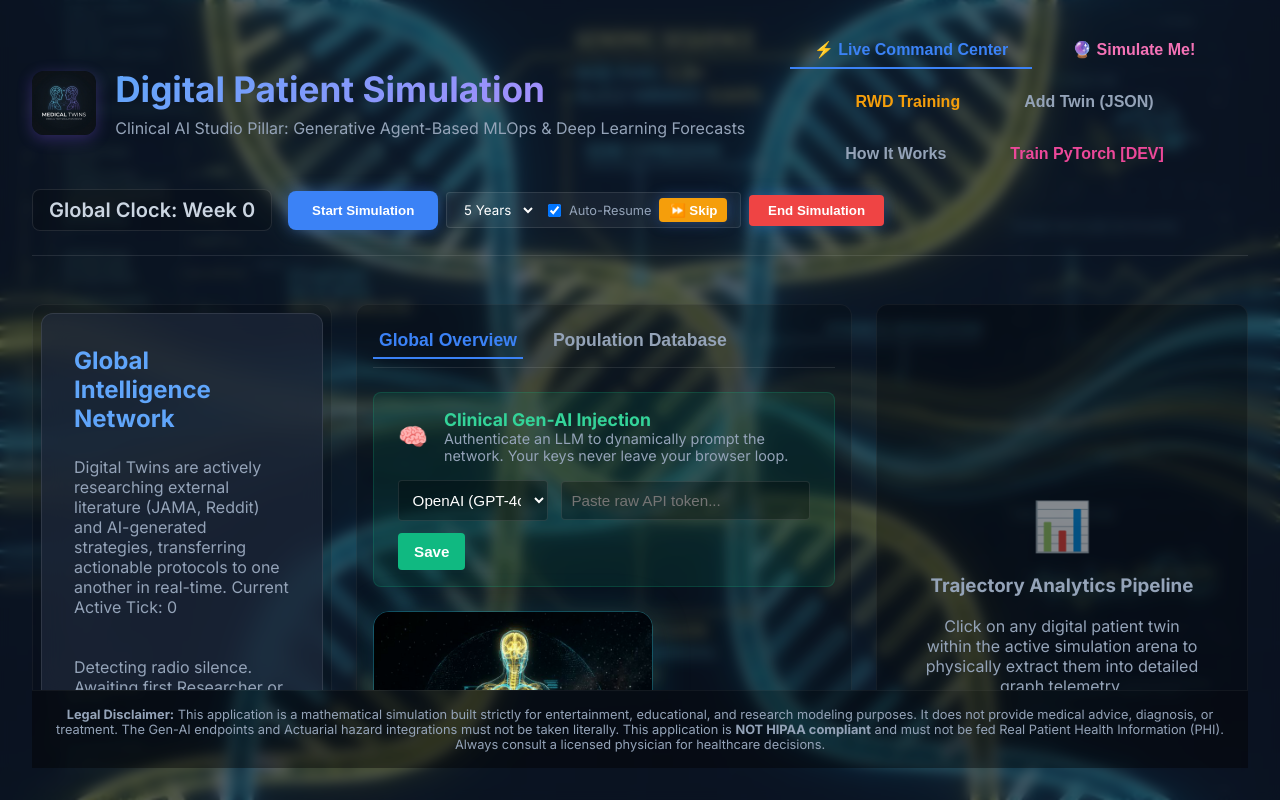
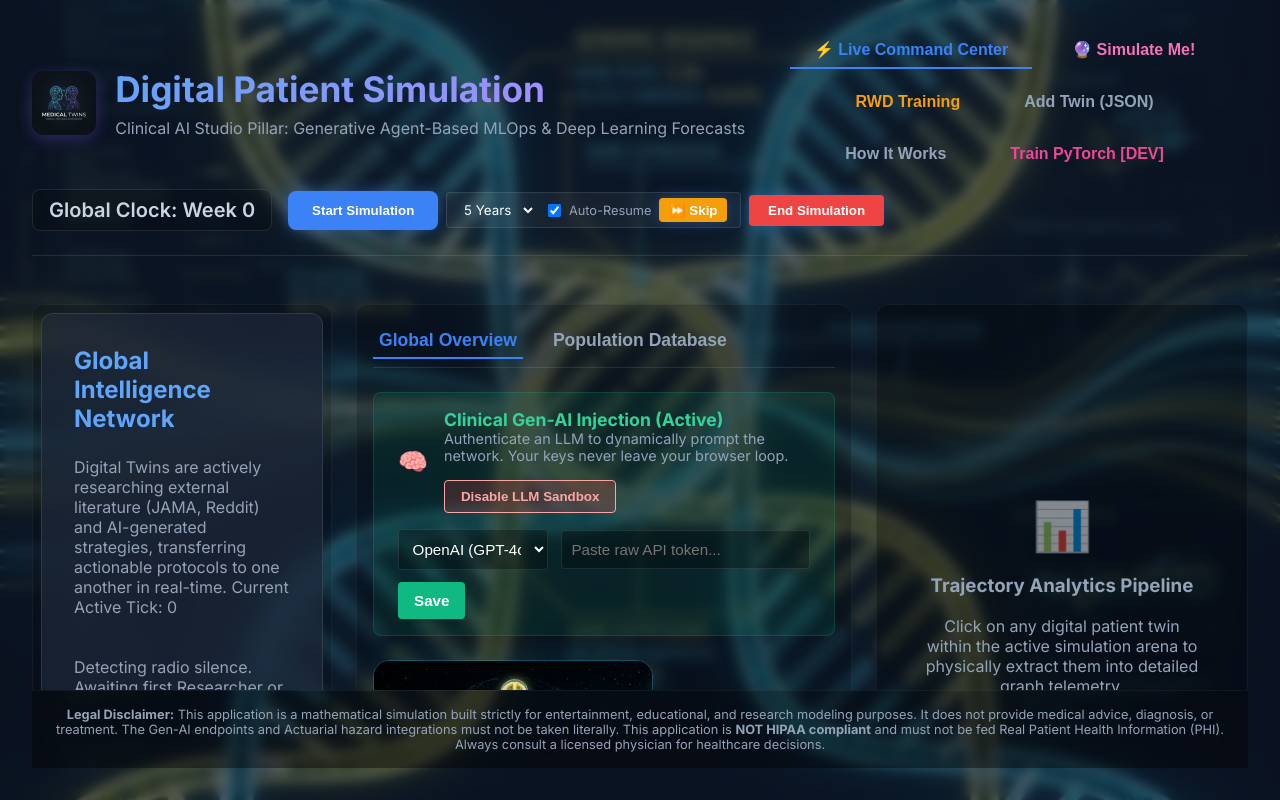
Before and after one commit to myungcwoo/medical-twins, a React (Vite) app: page / in a window 1280 px wide. Built offline with nearby package versions, Linux system fonts and the light colour scheme.

Commit message:
feat: add DashboardView UI for LLM configuration and agent analytics with LLMEngine integration

```diff
--- a/src/components/DashboardView.tsx
+++ b/src/components/DashboardView.tsx
@@ -28,6 +28,7 @@ export const DashboardView: FC<Props> = ({ agents, onSelectAgent }) => {
   const [apiKey, setApiKey] = useState(LLMEngine.apiKey || '');
   const [provider, setProvider] = useState<any>(LLMEngine.provider);
   const [targetModel, setTargetModel] = useState<string>(LLMEngine.activeModel || 'gemini-2.5-flash');
+  const [llmEnabled, setLlmEnabled] = useState<boolean>(LLMEngine.isEnabled);
   const [availableModels, setAvailableModels] = useState<string[]>([]);
   const itemsPerPage = 20;
 
@@ -96,10 +97,31 @@ export const DashboardView: FC<Props> = ({ agents, onSelectAgent }) => {
            {/* Generative AI Configuration */}
        <div style={{ marginBottom: '1.5rem', display: 'flex', flexDirection: 'column', gap: '1rem', background: 'rgba(16, 185, 129, 0.1)', padding: '1rem 1.5rem', borderRadius: '8px', border: '1px solid rgba(16, 185, 129, 0.2)' }}>
           <div style={{ display: 'flex', alignItems: 'center', gap: '1rem' }}>
-              <span style={{ fontSize: '1.5rem' }}>🧠</span>
-              <div>
-                 <div style={{ fontWeight: 'bold', color: '#34d399', fontSize: '1.1rem' }}>Clinical Gen-AI Injection</div>
-                 <div style={{ fontSize: '0.9rem', color: 'var(--text-muted)' }}>Authenticate an LLM to dynamically prompt the network. Your keys never leave your browser loop.</div>
+              <span style={{ fontSize: '1.5rem', opacity: llmEnabled ? 1 : 0.5 }}>🧠</span>
+              <div style={{ flex: 1, display: 'flex', justifyContent: 'space-between', alignItems: 'center', flexWrap: 'wrap', gap: '1rem' }}>
+                 <div>
+                    <div style={{ fontWeight: 'bold', color: llmEnabled ? '#34d399' : 'var(--text-muted)', fontSize: '1.1rem' }}>Clinical Gen-AI Injection {llmEnabled ? '(Active)' : '(Disabled)'}</div>
+                    <div style={{ fontSize: '0.9rem', color: 'var(--text-muted)' }}>Authenticate an LLM to dynamically prompt the network. Your keys never leave your browser loop.</div>
+                 </div>
+                 <button
+                    onClick={() => {
+                        const newState = !llmEnabled;
+                        setLlmEnabled(newState);
+                        LLMEngine.setEnabled(newState);
+                    }}
+                    style={{
+                        background: llmEnabled ? 'rgba(239, 68, 68, 0.2)' : 'rgba(16, 185, 129, 0.2)',
+                        color: llmEnabled ? '#fca5a5' : '#34d399',
+                        border: `1px solid ${llmEnabled ? '#fca5a5' : '#34d399'}`,
+                        padding: '0.5rem 1rem',
+                        borderRadius: '4px',
+                        cursor: 'pointer',
+                        fontWeight: 'bold',
+                        whiteSpace: 'nowrap'
+                    }}
+                 >
+                    {llmEnabled ? 'Disable LLM Sandbox' : 'Enable LLM Sandbox'}
+                 </button>
               </div>
           </div>
 
--- a/src/simulation/LLMEngine.ts
+++ b/src/simulation/LLMEngine.ts
@@ -7,8 +7,14 @@ export class LLMEngine {
   public static provider: Provider = (localStorage.getItem('llm_provider') as Provider) || 'OpenAI';
   public static apiKey: string | null = localStorage.getItem('llm_key');
   public static activeModel: string = localStorage.getItem('llm_model') || 'gemini-2.5-flash';
+  public static isEnabled: boolean = localStorage.getItem('llm_enabled') !== 'false';
   public static isGenerating = false;
   public static lastGenerationTick = 0;
+
+  public static setEnabled(state: boolean) {
+      this.isEnabled = state;
+      localStorage.setItem('llm_enabled', state.toString());
+  }
 
   public static setCredentials(provider: Provider, key: string, modelStr?: string) {
     this.provider = provider;
@@ -22,7 +28,7 @@ export class LLMEngine {
   }
 
   public static async generateProtocolAsync(author: Agent, currentTick: number) {
-    if (!this.apiKey || this.isGenerating) return;
+    if (!this.isEnabled || !this.apiKey || this.isGenerating) return;
 
     this.isGenerating = true;
     this.lastGenerationTick = currentTick;
```
